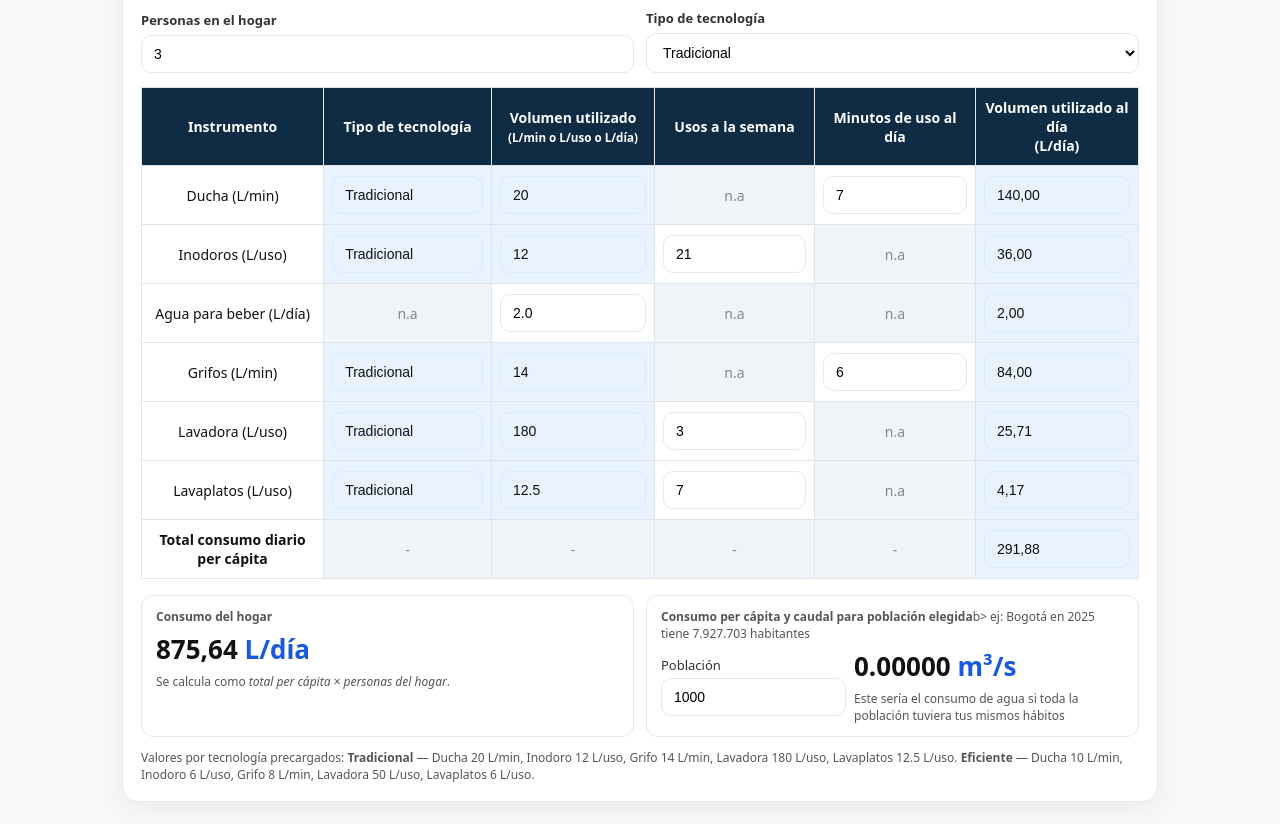
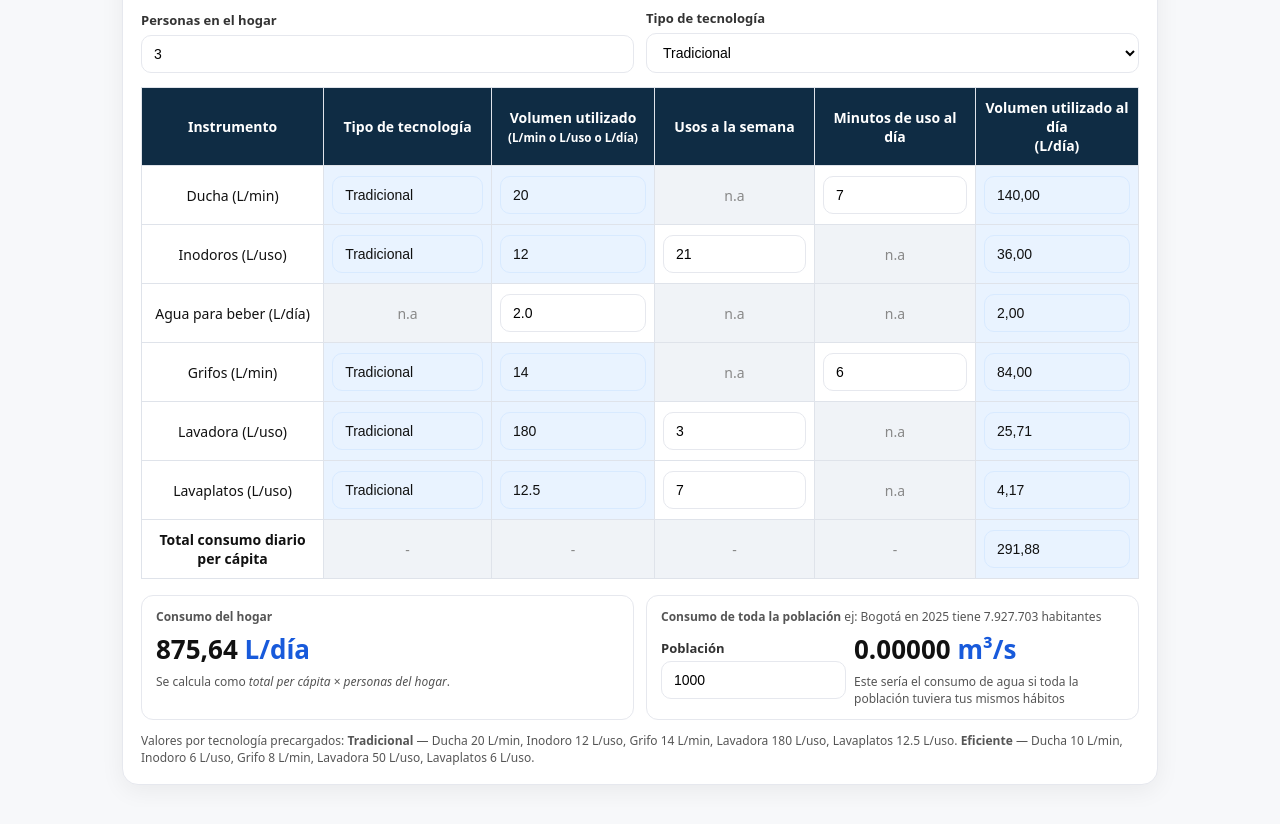
Before and after one commit to sosmejorasogota/Calculadoraagua, a plain HTML site: page index.html in a window 1280 px wide. Shown: the part 116-940 px from the top of the page. Drawn offline with Linux system fonts and the light colour scheme.

Commit message:
Update index.html

```diff
--- a/index.html
+++ b/index.html
@@ -140,10 +140,10 @@
           <div class="note">Se calcula como <em>total per cápita × personas del hogar</em>.</div>
         </div>
         <div class="tile">
-          <div class="title"><b>Consumo per cápita y caudal para población elegida</b>b> ej: Bogotá en 2025 tiene 7.927.703 habitantes</div>
+          <div class="title"><b>Consumo de toda la población</b> ej: Bogotá en 2025 tiene 7.927.703 habitantes</div>
           <div class="row" style="gap:8px; align-items:center">
             <div style="flex:1 1 180px; min-width:180px">
-              <label style="margin:0 0 4px">Población</label>
+              <label style="margin:0 0 4px"><b>Población</b></label>
               <input id="poblacion" type="number" min="0" step="1" value="1000">
             </div>
             <div style="flex:2 1 260px; min-width:260px">
```
